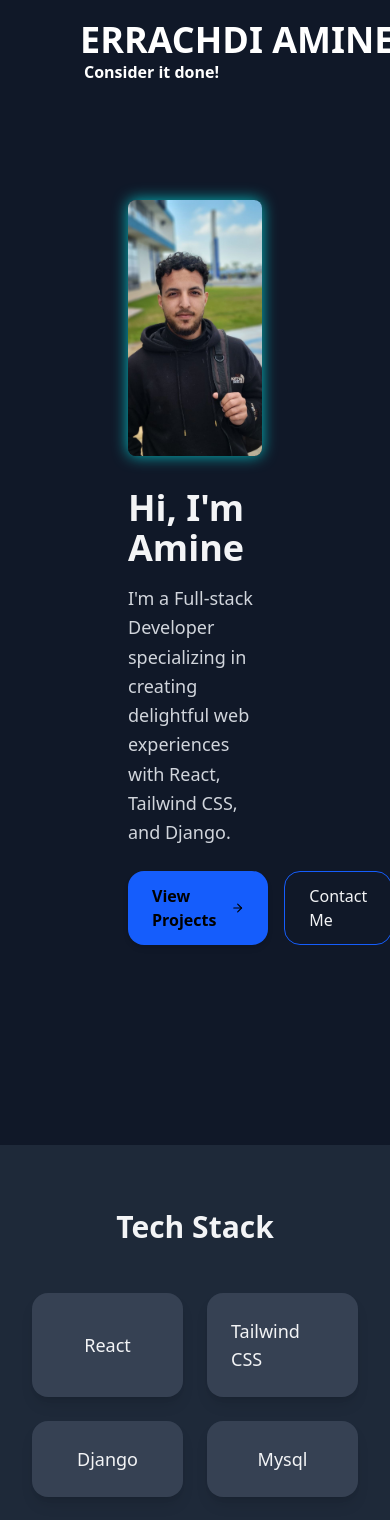
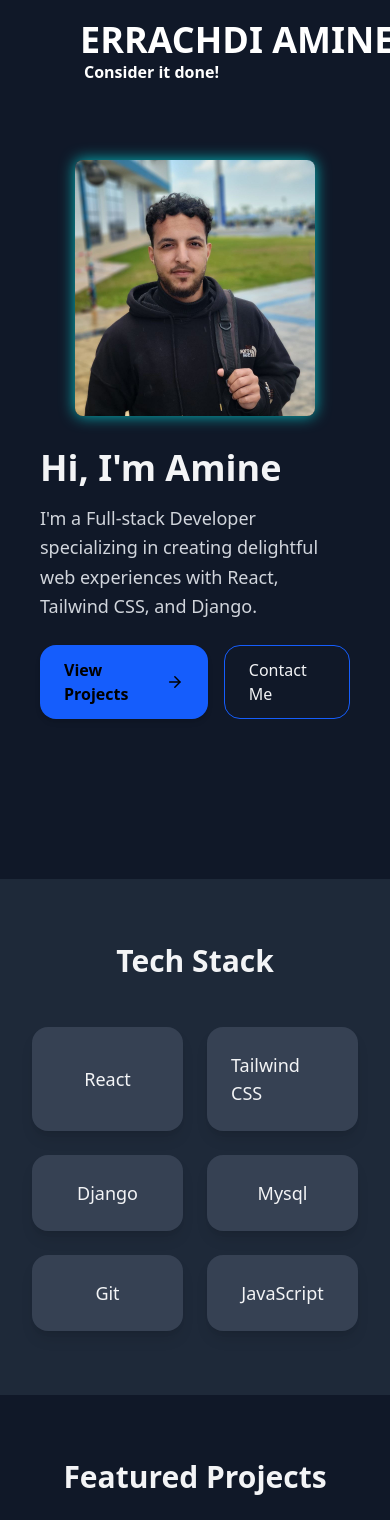
Before and after one commit to ErrachdiAmine/portfolio, a React (Vite) app in the folder frontend/: page / in a window 390 px wide. Shown: the top 1520 px of the page. Built offline with nearby package versions, Linux system fonts and the light colour scheme; no server answers.

Commit message:
change portfolio's layout

```diff
--- a/frontend/src/components/footer.jsx
+++ b/frontend/src/components/footer.jsx
@@ -46,9 +46,7 @@ const Footer = () => {
 
         {/* Social Icons */}
         <div className="flex flex-row-reverse gap-4 pt-2 pl-1">
-          <a href="" target="_blank" rel="noopener noreferrer">
-            <Instagram className="hover:text-pink-500" />
-          </a>
+
           <a href="https://wa.me/0675806074" target="_blank" rel="noopener noreferrer">
             <Phone className="hover:text-green-500" />
           </a>
--- a/frontend/src/pages/home.jsx
+++ b/frontend/src/pages/home.jsx
@@ -14,7 +14,7 @@ export default function PortfolioPage() {
   return (
     <div className="w-screen bg-gray-900 text-gray-100">
       {/* Hero Section */}
-      <section className="w-screen flex flex-col-reverse md:flex-row items-center justify-between px-32 py-50">
+      <section className="w-screen flex flex-col-reverse md:flex-row items-center justify-between px-10 py-40">
         <div className="w-full md:w-1/2">
           <motion.h1
             className="text-4xl md:text-6xl font-extrabold mb-4"
@@ -43,13 +43,15 @@ export default function PortfolioPage() {
               View Projects
               <ArrowRight className="ml-2" size={20} />
             </motion.a>
-            <MotionLink
+            <motion.a
+              href='https://wa.me/212675806074'
               className="inline-flex items-center px-6 py-3 border border-blue-600 text-blue rounded-2xl hover:bg-blue-800 hover:text-white"
               whileHover={{ scale: 1.05 }}
               transition={{ type: 'spring', stiffness: 300 }}
+
             >
               Contact Me
-            </MotionLink>
+            </motion.a>
           </div>
         </div>
         <motion.img
@@ -69,7 +71,7 @@ export default function PortfolioPage() {
       <section id="skills" className="w-screen px-8 py-16 bg-gray-800">
         <h2 className="text-3xl font-bold text-center mb-12">Tech Stack</h2>
         <div className="grid grid-cols-2 sm:grid-cols-4 gap-6 max-w-4xl mx-auto">
-          {['React', 'Tailwind CSS', 'Django', 'Mysql', 'Docker', 'Git', 'JavaScript'].map((tech) => (
+          {['React', 'Tailwind CSS', 'Django', 'Mysql', 'Git', 'JavaScript'].map((tech) => (
             <div
               key={tech}
               className="p-6 bg-gray-700 rounded-2xl flex items-center justify-center shadow-lg"
```
Also changed, not shown: 1 other file (tests, documents, lock files or other folders).
